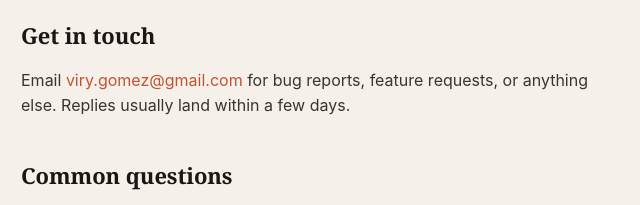
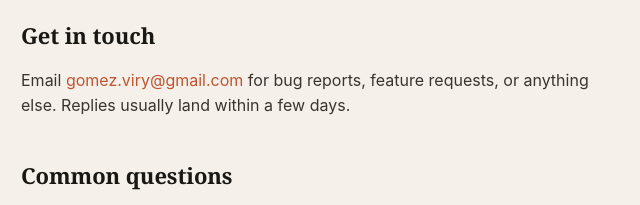
Before and after one commit to camipera/mantle-support, a plain HTML site: page index.html in a window 1280 px wide. Shown: the part 194-399 px from the top of the page, 323-963 px from the left. Drawn offline with Linux system fonts and the light colour scheme.

Commit message:
Fix support email address typo
Was viry.gomez@gmail.com, should be gomez.viry@gmail.com.

Co-Authored-By: Claude Opus 4.7 <noreply@anthropic.com>

```diff
--- a/index.html
+++ b/index.html
@@ -64,7 +64,7 @@
 
   <h2>Get in touch</h2>
   <p>
-    Email <a href="mailto:viry.gomez@gmail.com">viry.gomez@gmail.com</a> for bug
+    Email <a href="mailto:gomez.viry@gmail.com">gomez.viry@gmail.com</a> for bug
     reports, feature requests, or anything else. Replies usually land within a
     few days.
   </p>
```
Also changed, not shown: privacy.html (+1 -1 lines).
